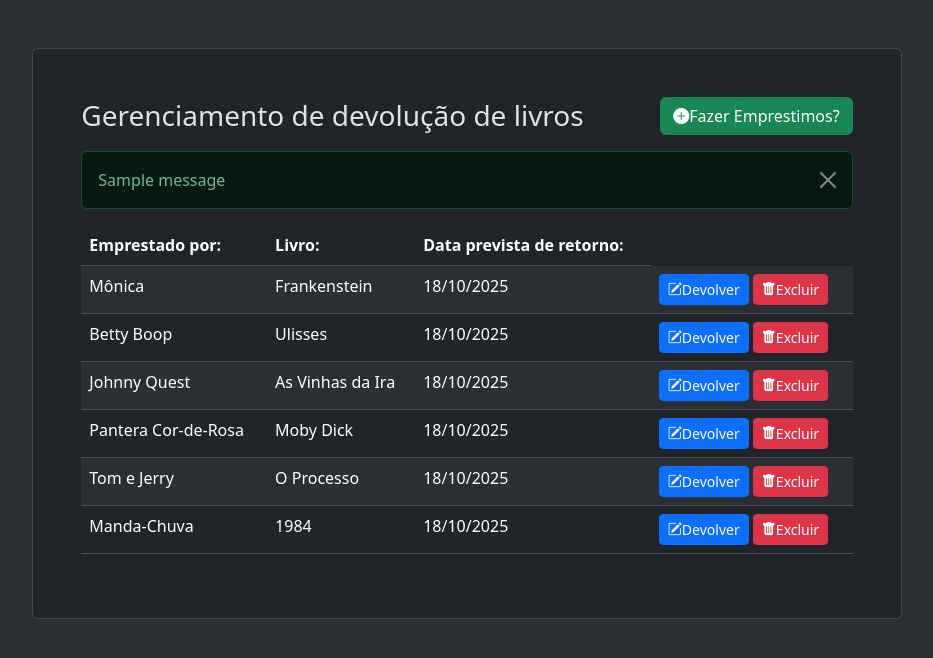
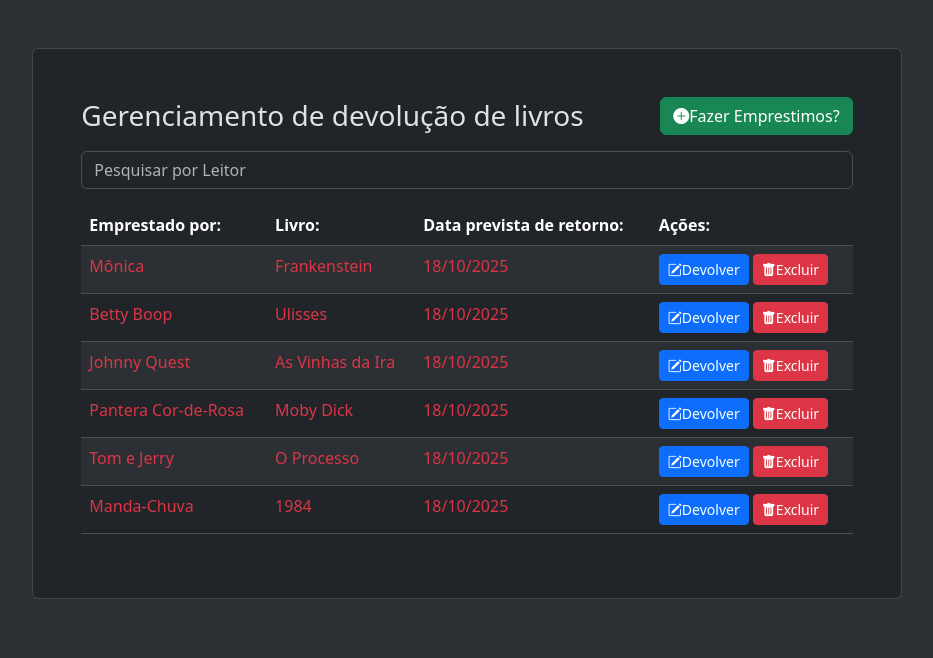
Before and after one commit to claudioluizsetetres/tabulaRasa, a Flask app: page /devolucao in a window 1280 px wide. Shown: the part 72-730 px from the top of the page, without its empty margins (173-1106 px from the left). Run offline with Flask 3, Linux system fonts and the light colour scheme; a user stored in the database is signed in; one stand-in notice (Sample message) is shown.

Commit message:
bookRetorn.html

```diff
--- a/templates/bookRetorn.html
+++ b/templates/bookRetorn.html
@@ -1,71 +1,71 @@
-<!-- importa o layout base do hmtl-->
 {% extends "layout.html" %}
 
-<!-- define o titulo dinamico-->
 {% block title %} Gerenciamento de devolução de livros {% endblock %}
 
-<!-- define o conteudo dinamico-->
 {% block content %}
-<!--cria um cartão para organizar os objetos-->
 <div class="col-sm-10 col-lg-8 card p-5 my-5">
 
 
     <div class="d-flex justify-content-between align-items-center mb-3">
 
-        <!--titulo da tabela (alinhado a esquerda)-->
         <h3 class="card-title mb-0"> Gerenciamento de devolução de livros</h3>
 
-        <!--botão para novo cadastro (alinhado a direita)-->
         <a class="btn btn-success bi bi-plus-circle-fill" href="{{ url_for('emprestimo.emprestimo') }}">Fazer Emprestimos?</a>
 
     </div>
 
-    <!--exibe as mensagens de feedback do back-end-->
     {% with messages = get_flashed_messages(with_categories=true) %}
-
-        {% if messages %}
-
-            {% for category, message in messages %}
-
-                <div class="alert alert-{{ category }} alert-dismissible fade show" role="alert">
-
-                    {{ message }}
-
-                    <button type="button" class="btn-close" data-bs-dismiss="alert" aria-label="close"></button>
-
-                </div>
-
-            {% endfor %}
-
-        {% endif %}
-
     {% endwith %}
 
-    <!--tabela-->
+    <div class="mb-3">
+        <input type="text" id="filtroUsuario" class="form-control" placeholder="Pesquisar por Leitor">
+    </div>
+
     <div class="table-responsive">
-        <table class="table table-striped table-hover">
+        <table class="table table-striped table-hover" id="tabelaEmprestimos">
             <thead>
                 <tr>
                     <th scope="col">Emprestado por:</th>
                     <th scope="col">Livro:</th>
                     <th scope="col">Data prevista de retorno:</th>
+                    <th scope="col">Ações:</th>
                 </tr>
             </thead>
             <tbody>
 
-                <!-- Loop para exibir cada emprestimo cadastrado no banco de dados -->
                 {% for tblEmp in cEmprestimo %}
-                <tr>
-                    <td>{{ tblEmp.usuario.nome }}</td>
-                    <td>{{ tblEmp.livro.titulo }}</td>
-                    <td>{{ tblEmp.data_devolucao.strftime('%d/%m/%Y') }}</td>
+                <tr data-usuario="{{ tblEmp.usuario.nome | lower }}">
+                    <td class="{% if tblEmp.vencimento %}text-danger{% endif %}">{{ tblEmp.usuario.nome }}</td>
+                    <td class="{% if tblEmp.vencimento %}text-danger{% endif %}">{{ tblEmp.livro.titulo }}</td>
+                    <td class="{% if tblEmp.vencimento %}text-danger{% endif %}">{{ tblEmp.data_devolucao.strftime('%d/%m/%Y') }}</td>
                     <td>
-
-                        <!-- Botões de ação -->
-                        <a href="{{ url_for('emprestimo.devolver', id=tblEmp.id) }}" class="btn btn-primary btn-sm bi bi-pencil-square">Devolver</a>
+                        <button type="button" class="btn btn-primary btn-sm bi bi-pencil-square" data-bs-toggle="modal" data-bs-target="#confirmReturn-{{ tblEmp.id }}">Devolver</button>
                         <button type="button" class="btn btn-danger btn-sm bi bi-trash-fill" data-bs-toggle="modal" data-bs-target="#confirmDelete-{{ tblEmp.id }}">Excluir</button>
                     </td>
                 </tr>
+
+                <!-- Modal de confirmação de devolução -->
+                <div class="modal fade" id="confirmReturn-{{ tblEmp.id }}" tabindex="-1" aria-hidden="true">
+                <div class="modal-dialog modal-dialog-centered">
+                    <div class="modal-content">
+                    <div class="modal-header">
+                        <h5 class="modal-title">Confirmar Devolução</h5>
+                        <button type="button" class="btn-close" data-bs-dismiss="modal" aria-label="Fechar"></button>
+                    </div>
+                    <div class="modal-body">
+                        Tem certeza que deseja marcar como devolvido o livro:
+                        <br>
+                        <strong>{{ tblEmp.livro.titulo }}</strong> pelo usuário <strong>{{ tblEmp.usuario.nome }}</strong>?
+                    </div>
+                    <div class="modal-footer">
+                        <button type="button" class="btn btn-secondary bi bi-x-lg" data-bs-dismiss="modal">Cancelar</button>
+                        <form method="post" action="{{ url_for('emprestimo.devolver', id=tblEmp.id) }}">
+                        <button type="submit" class="btn btn-primary bi bi-check-lg">Sim, devolver</button>
+                        </form>
+                    </div>
+                    </div>
+                </div>
+                </div>
 
                 <!-- Modal de exclusão lógica -->
                 <div class="modal fade" id="confirmDelete-{{ tblEmp.id }}" tabindex="-1" aria-hidden="true">
@@ -78,7 +78,7 @@
                         <div class="modal-body">
                             Tem certeza que deseja excluir:
                             <br>
-                            <strong> Esse Empréstimo??</strong>?
+                            <strong>{{ tblEmp.livro.titulo }}</strong> pelo usuário <strong>{{ tblEmp.usuario.nome }}</strong>?
                         </div>
                         <div class="modal-footer">
                             <button type="button" class="btn btn-secondary bi bi-x-lg" data-bs-dismiss="modal">Não</button>
@@ -89,16 +89,64 @@
                     </div>
                 </div>
 
-                    <!-- Mensagem caso não haja nenhum livro -->
                 {% else %}
                     <tr>
-                        <td colspan="5" class="text-center">Nenhum emprestimo encontrado...</td>
+                        <td colspan="4" class="text-center">Nenhum emprestimo encontrado...</td>
                     </tr>
                 {% endfor %}
             </tbody>
         </table>
     </div>
+</div>
 
+{% block scripts %}
+<script>
+    document.addEventListener(
 
-</div>
+        'DOMContentLoaded',
+        function(){
+            const inputFiltro = document.getElementById('filtroUsuario');
+            const tabelaEmprestimos = document.getElementById('tabelaEmprestimos'); // Seleciona a tabela pelo ID
+
+            // Verifica se a tabela e o input existem antes de prosseguir.
+            if (!tabelaEmprestimos || !inputFiltro) {
+                console.error("Elementos 'tabelaEmprestimos' ou 'filtroUsuario' não encontrados.");
+                return;
+            }
+
+            // Seleciona as linhas da tabela após a verificação
+            const linhasTabela = tabelaEmprestimos.querySelectorAll('tbody tr');
+
+            inputFiltro.addEventListener(
+                'keyup',
+                function(){
+
+                    const termoBusca = inputFiltro.value.toLowerCase().trim();
+
+                    linhasTabela.forEach(
+                        function(linha){
+
+                            // Obtém o nome do usuário do atributo data-usuario na linha <tr>
+                            const nomeUsuario = linha.getAttribute('data-usuario');
+
+                            // Verifica se é uma linha de dados (não a linha de "nenhum encontrado...")
+                            if (nomeUsuario){
+                                if (nomeUsuario.includes(termoBusca)){
+                                    // Mostra a linha
+                                    linha.style.display = '';
+                                } else {
+                                    // Esconde a linha
+                                    linha.style.display = 'none';
+                                }
+                            } else {
+                                // Garante que a linha de "Nenhum emprestimo encontrado..." não seja escondida.
+                                // Nota: Esta lógica deve ser revisada se você tiver mais de uma linha de "feedback"
+                                // mas para o seu caso simples, funciona.
+                                linha.style.display = '';
+                            }
+                        });
+                });
+        });
+</script>
 {% endblock %}
+{% endblock %}
```
